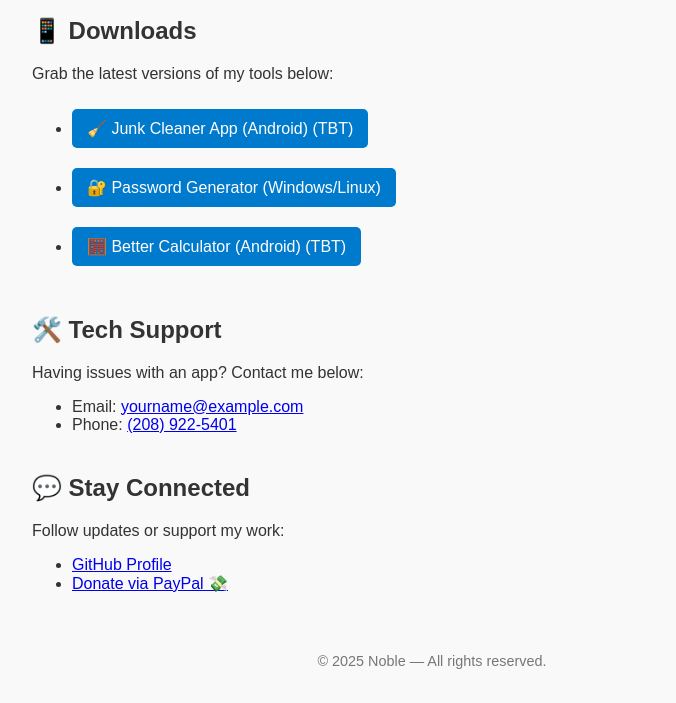
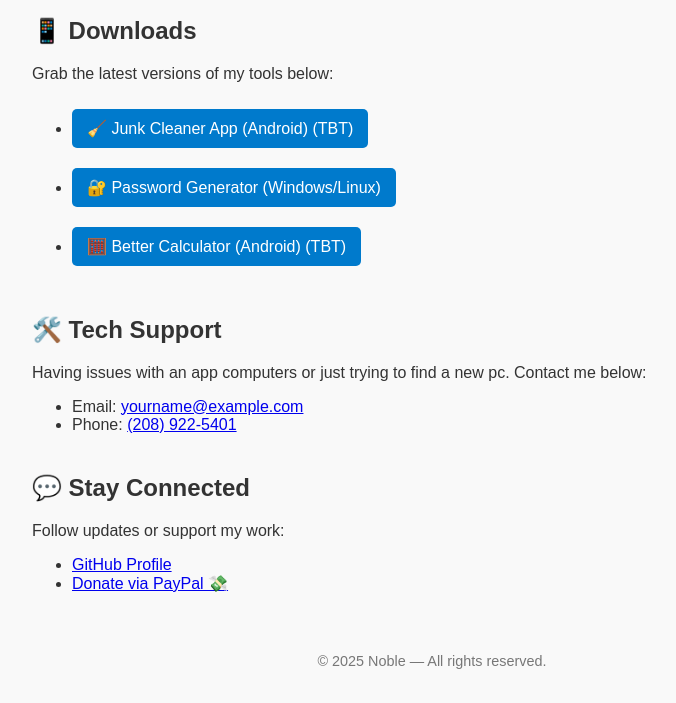
Before and after one commit to noble3212/noble3212.github.io, a plain HTML site: page index.html in a window 1280 px wide. Shown: the part 121-824 px from the top of the page, without its empty margins (208-884 px from the left). Drawn offline with Linux system fonts and the light colour scheme.

Commit message:
Update index.html

```diff
--- a/index.html
+++ b/index.html
@@ -56,7 +56,7 @@
 
   <div class="section">
     <h2>🛠️ Tech Support</h2>
-    <p>Having issues with an app? Contact me below:</p>
+    <p>Having issues with an app computers or just trying to find a new pc. Contact me below:</p>
     <ul>
       <li>Email: <a href="mailto:yourname@example.com">yourname@example.com</a></li>
       <li>Phone: <a href="tel:+12089225401">(208) 922-5401</a></li>
```
